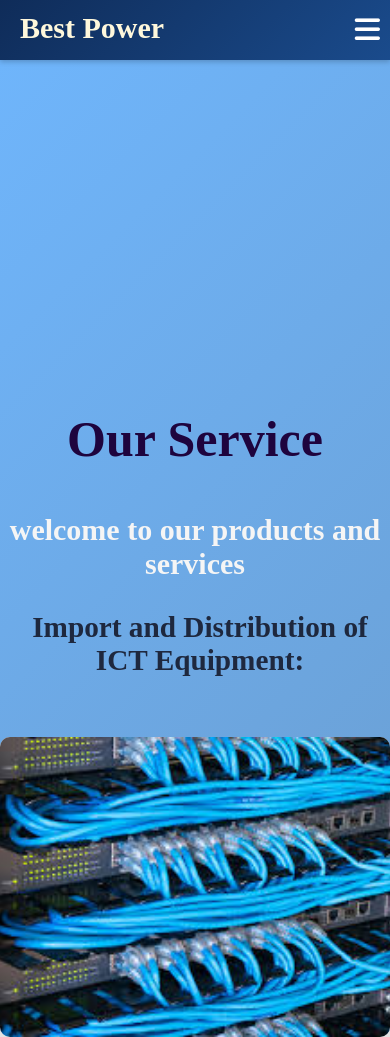
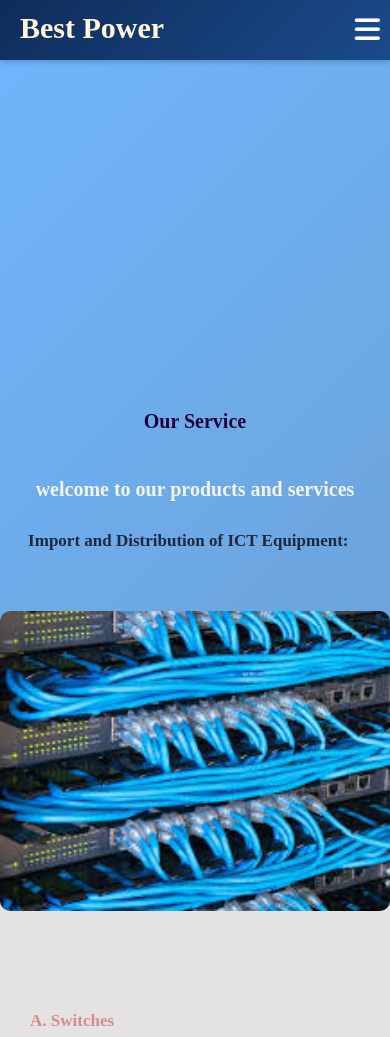
Before and after one commit to miki-a7/Best-power-plant-website, a plain HTML site: page ict.html in a window 390 px wide. Shown: the top 1037 px of the page. Drawn offline with Linux system fonts and the light colour scheme.

Commit message:
responsive

```diff
--- a/ict.css
+++ b/ict.css
@@ -322,9 +322,7 @@ object-fit: cover;
 
                .content-header h3{
              min-width:390px;
-             flex-wrap: wrap;
-             font-size: 30px;
-             font-weight: 300;
+             font-size: 17px;
              text-align:  left;
              position: relative;
              left: 10%;
--- a/import.css
+++ b/import.css
@@ -310,13 +310,26 @@ object-fit: cover;
            .content-header h3{
              min-width:390px;
             position: relative;
-             right:0%;
+             right:3%;
+
            }
 
-            .service-content h3{
+       .service-content h3{
                 padding-left: 10px;
+            font-size: 17px;
+
 
             }
+            .service-header h2{
+                font-size: 20px;
+
+
+            }
+            .service-header p{
+                font-size: 20px;
+
+            }
+
             .service-content p{
               max-width: 500px;
               margin-bottom: 20px;
--- a/manu.css
+++ b/manu.css
@@ -310,11 +310,21 @@ object-fit: cover;
            .content-header h3{
              min-width:390px;
             position: relative;
-             right:0%;
+             right:3%;
+           font-size: 20px;
            }
+ .service-header h2{
+  font-size: 20px;
 
+ }
+ .service-header p{
+
+    font-size: 20px;
+ }
             .service-content h3{
                 padding-left: 10px;
+
+
 
             }
             .service-content p{
--- a/soft.css
+++ b/soft.css
@@ -310,10 +310,18 @@ object-fit: cover;
              min-width:390px;
             position: relative;
              right:0%;
+             font-size:20px;
            }
-
+.service-header p{
+    font-size: 20px;
+}
+.service-header h2{
+    font-size: 20px;
+}
             .service-content h3{
                 padding-left: 10px;
+
+
 
             }
             .service-content p{
@@ -326,7 +334,7 @@ object-fit: cover;
             .service-wrapper{
                 max-width:100%;
                 margin-bottom: 0px;
-                padding-top: 90px;
+                padding-top: 70px;
             }
             .image img{
                 width:100%;
--- a/style.css
+++ b/style.css
@@ -639,7 +639,7 @@ padding: 0;
                 .hamburger {
     display: block;
     position: relative;
-    left:130px;
+    left:160px;
   }
 
   .navlinks {
```
Also changed, not shown: Gallery.html (+2 -2 lines), about us.css (+5 -2 lines), contact style.css (+18 -0 lines), gallerystyle.css (+7 -1 lines).
